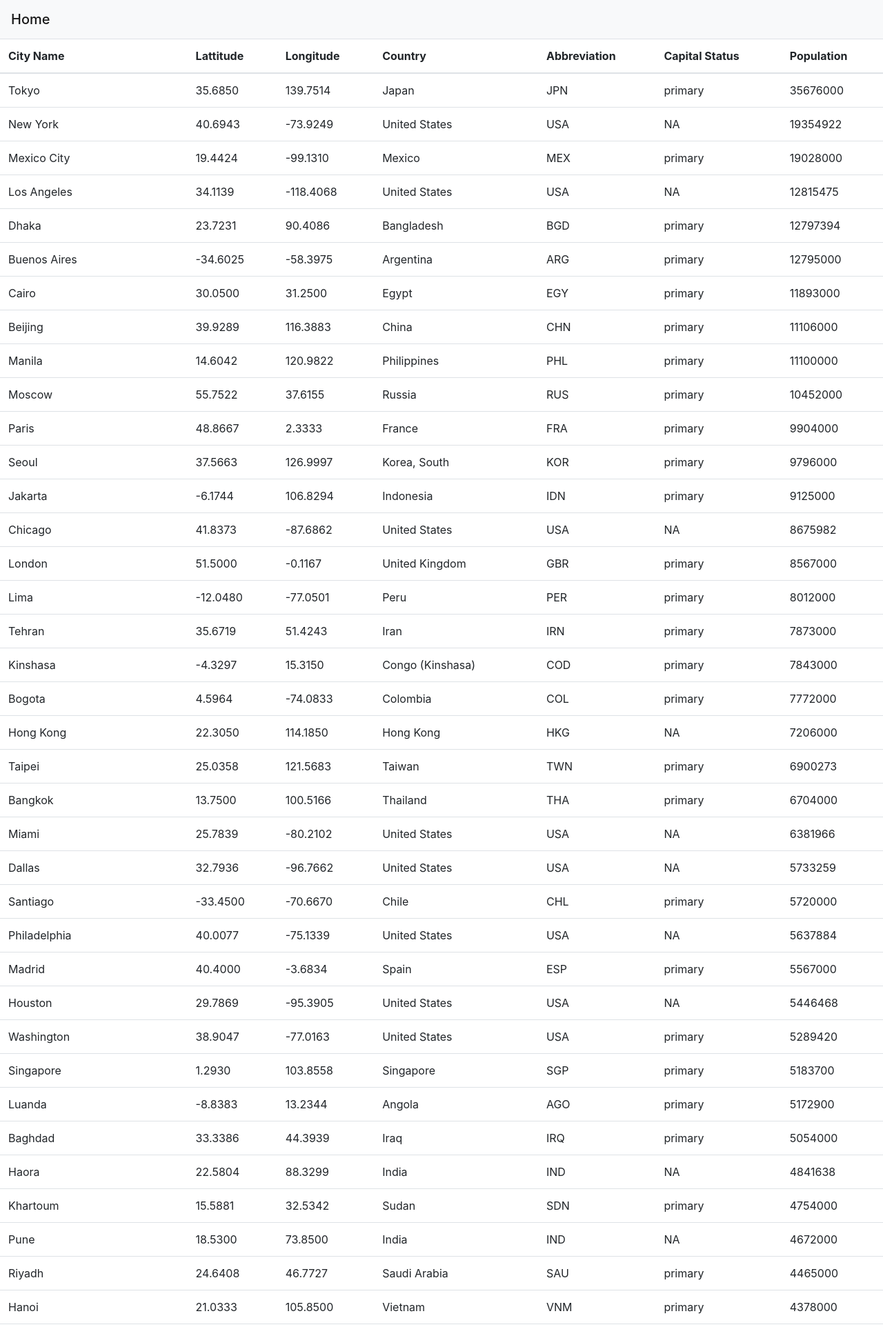
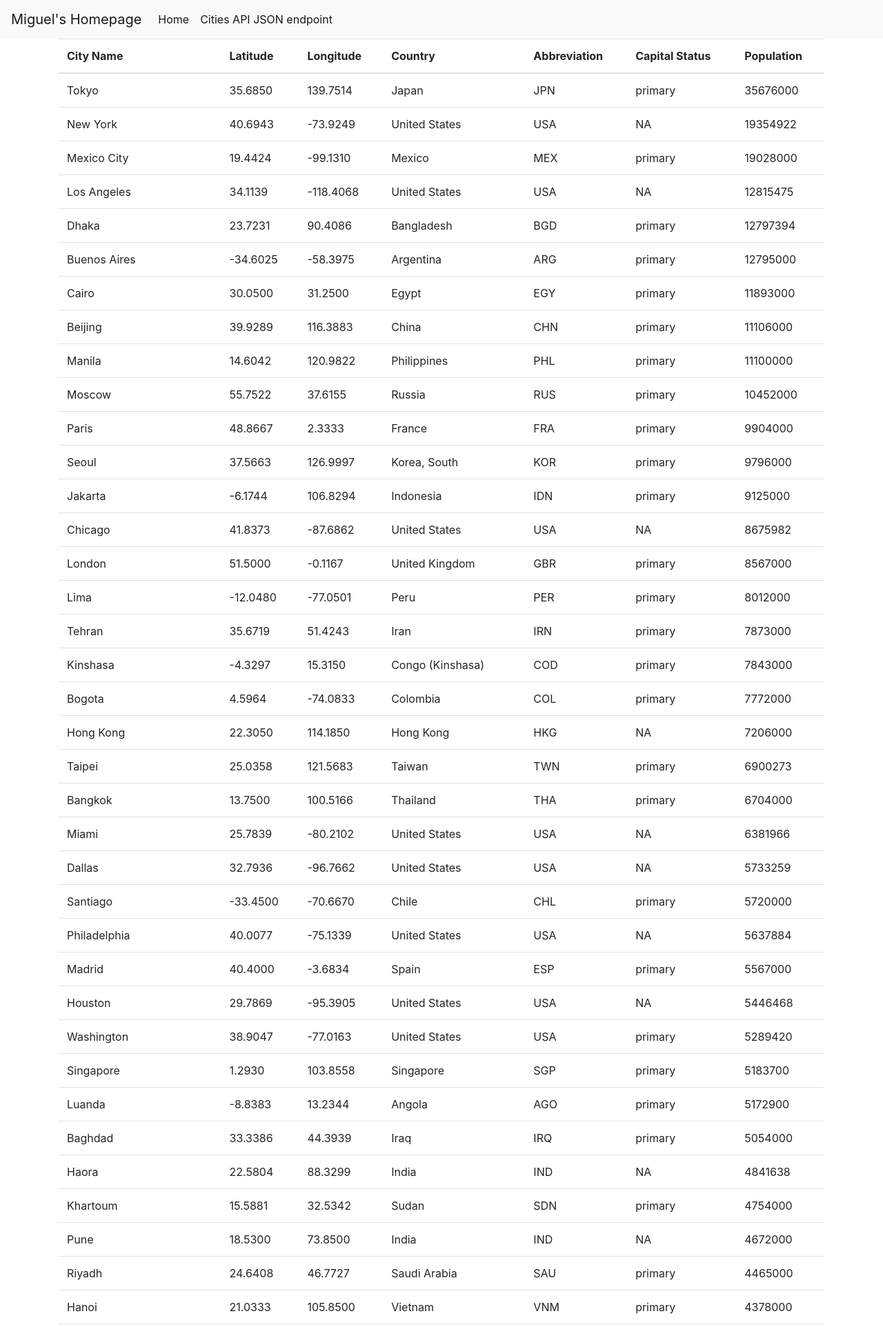
Before and after one commit to kaw393939/PythonDockerFlaskPycharm, a Flask app: page / in a window 1280 px wide. Shown: the top 1924 px of the page at 69% size. Run offline with Flask 2, Linux system fonts and the light colour scheme; data comes from the database, SQL or seed files in the repository; data that the repository does not hold is empty; some libraries are stand-ins or nearby versions.

Commit message:
Task: Updated Project for lesson2

```diff
--- a/app/app.py
+++ b/app/app.py
@@ -27,15 +27,13 @@ def cities_import() -> List[Dict]:
     return result
 
 
-
-
-
 @app.route('/')
 def index():
     user = {'username': 'Miguel'}
-    cities = cities_import()
+    cities_data = cities_import()
 
-    return render_template('index.html', title='Home', user=user, cities=cities)
+    return render_template('index.html', title='Home', user=user, cities=cities_data)
+
 
 @app.route('/api/cities')
 def cities() -> str:
@@ -43,5 +41,6 @@ def cities() -> str:
     resp = Response(js, status=200, mimetype='application/json')
     return resp
 
+
 if __name__ == '__main__':
     app.run(host='0.0.0.0')
--- a/app/templates/index.html
+++ b/app/templates/index.html
@@ -4,7 +4,7 @@
     <thead>
     <tr>
         <th scope="col">City Name</th>
-        <th scope="col">Lattitude</th>
+        <th scope="col">Latitude</th>
         <th scope="col">Longitude</th>
         <th scope="col">Country</th>
         <th scope="col">Abbreviation</th>
--- a/app/templates/layout.html
+++ b/app/templates/layout.html
@@ -11,18 +11,36 @@
     <meta name="viewport" content="width=device-width, initial-scale=1, shrink-to-fit=no">
     <link rel="stylesheet" href="https://stackpath.bootstrapcdn.com/bootstrap/4.4.1/css/bootstrap.min.css"
           integrity="sha384-Vkoo8x4CGsO3+Hhxv8T/Q5PaXtkKtu6ug5TOeNV6gBiFeWPGFN9MuhOf23Q9Ifjh" crossorigin="anonymous">
-{% if title %}
-    <title>{{ title }}</title>
+{% if user %}
+    <title>Welcome to {{ user.username }}'s site</title>
     {% else %}
     <title>Welcome to My Site!</title>
     {% endif %}
 <head>
  <body>
 <!-- As a heading -->
-<nav class="navbar navbar-light bg-light">
-  <span class="navbar-brand mb-0 h1">{{ title }}</span>
+
+
+<nav class="navbar navbar-expand-lg navbar-light bg-light">
+  <a class="navbar-brand" href="#">{% if user %}{{ user.username }}'s Homepage{% else %}
+    <title>Welcome to My Homepage</title>
+    {% endif %}</a>
+  <button class="navbar-toggler" type="button" data-toggle="collapse" data-target="#navbarNavDropdown" aria-controls="navbarNavDropdown" aria-expanded="false" aria-label="Toggle navigation">
+    <span class="navbar-toggler-icon"></span>
+  </button>
+  <div class="collapse navbar-collapse" id="navbarNavDropdown">
+    <ul class="navbar-nav">
+      <li class="nav-item active">
+        <a class="nav-link" href="#">Home <span class="sr-only">(current)</span></a>
+      </li>
+      <li class="nav-item active">
+        <a class="nav-link" href="api/cities">Cities API JSON endpoint <span class="sr-only">(current)</span></a>
+      </li>
+
+    </ul>
+  </div>
 </nav>
-    <div id="content">{% block content %}{% endblock %}</div>
+<main role="main" class="container">{% block content %}{% endblock %}</main>
     <div id="footer">
 <!-- Optional JavaScript -->
 <!-- jQuery first, then Popper.js, then Bootstrap JS -->
```
Also changed, not shown: README.MD, 1 other file.
